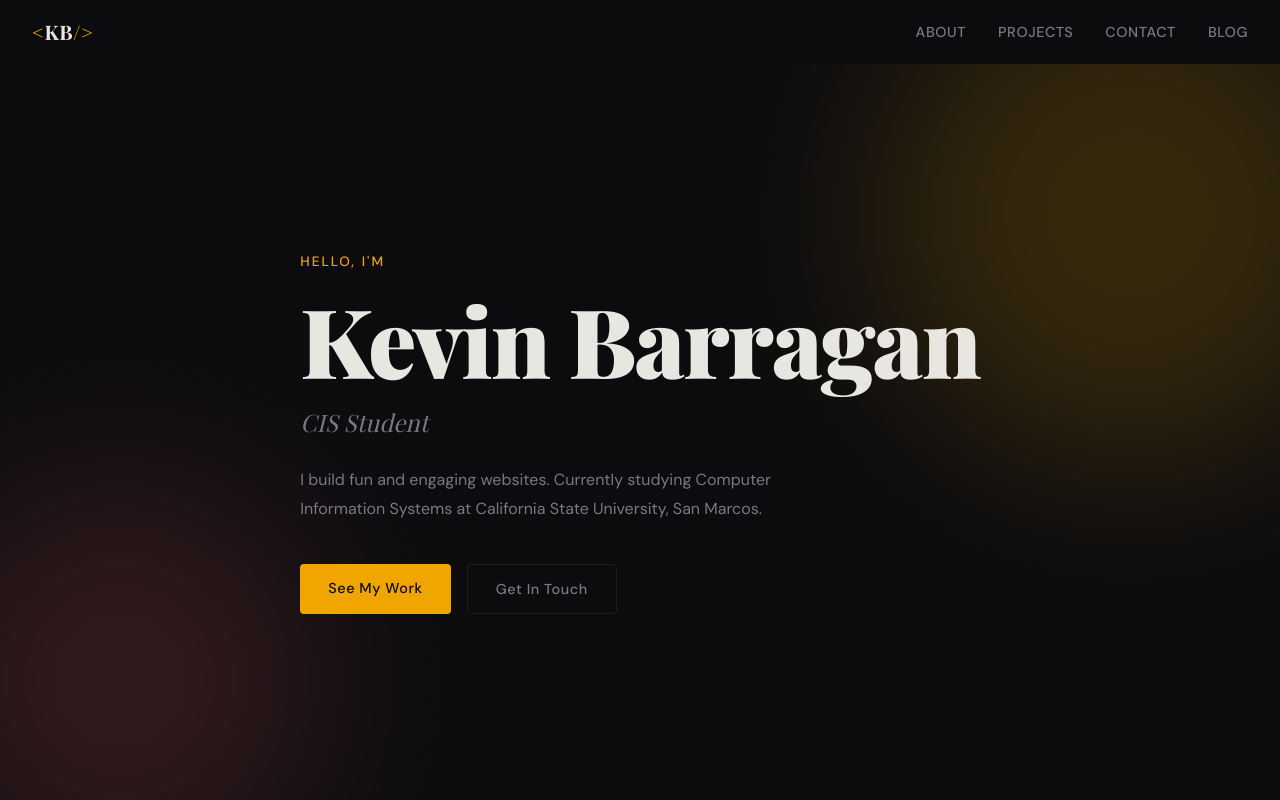
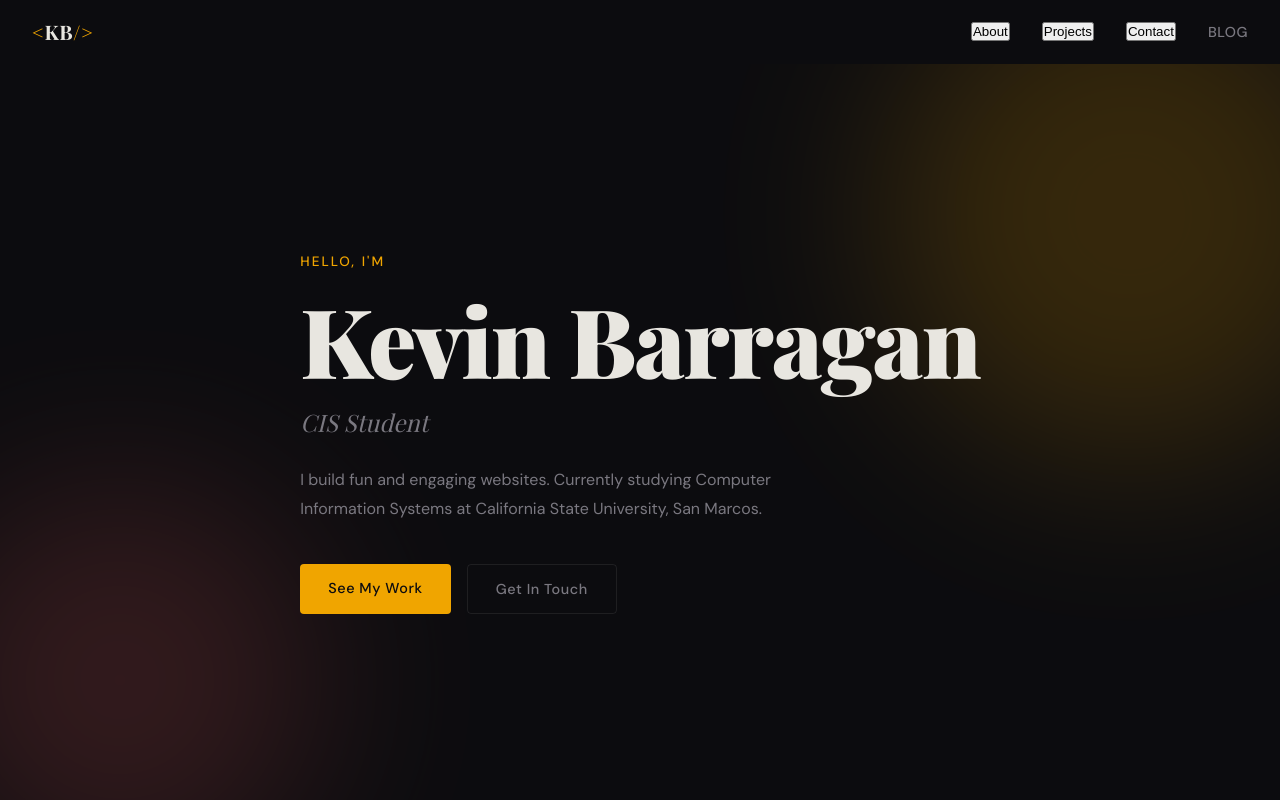
Before and after one commit to kbbarragan22/my-portfolio, a React (Vite) app: page / in a window 1280 px wide. Shown: the top 800 px of the page. Built offline with nearby package versions, Linux system fonts and the light colour scheme.

Commit message:
Update App.jsx

```diff
--- a/src/App.jsx
+++ b/src/App.jsx
@@ -7,6 +7,11 @@ import { useEffect, useState } from 'react';
 function Navbar() {
   const [scrolled, setScrolled] = useState(false);
   const location = useLocation();
+
+  const scrollTo = (id) => {
+    document.getElementById(id)?.scrollIntoView({ behavior: 'smooth' });
+  };
+
 
   useEffect(() => {
     const handleScroll = () => setScrolled(window.scrollY > 40);
@@ -24,9 +29,9 @@ function Navbar() {
       <div className="nav-links">
         {location.pathname === '/' ? (
           <>
-            <a href="#about">About</a>
-            <a href="#projects">Projects</a>
-            <a href="#contact">Contact</a>
+            <button onClick={() => scrollTo('about')} className="nav-scroll-btn">About</button>
+            <button onClick={() => scrollTo('projects')} className="nav-scroll-btn">Projects</button>
+            <button onClick={() => scrollTo('contact')} className="nav-scroll-btn">Contact</button>
           </>
         ) : (
           <Link to="/">Home</Link>
```
